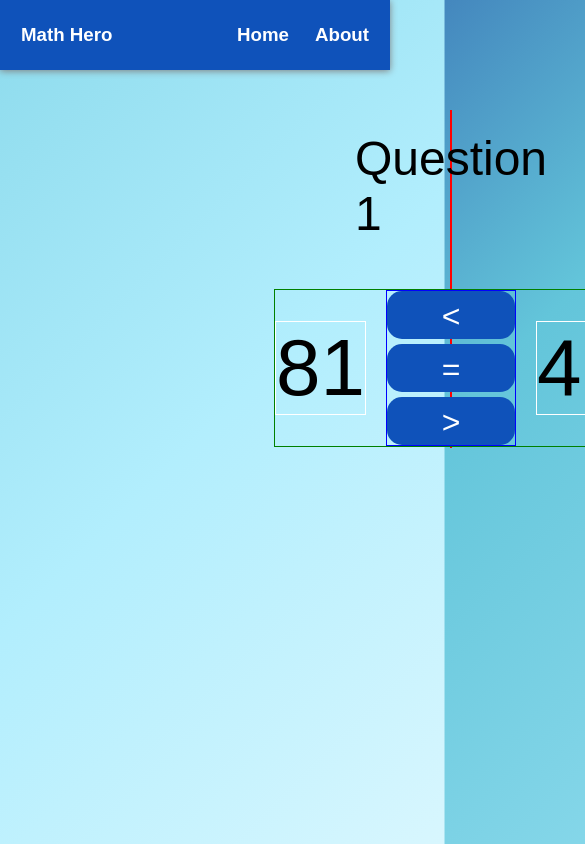
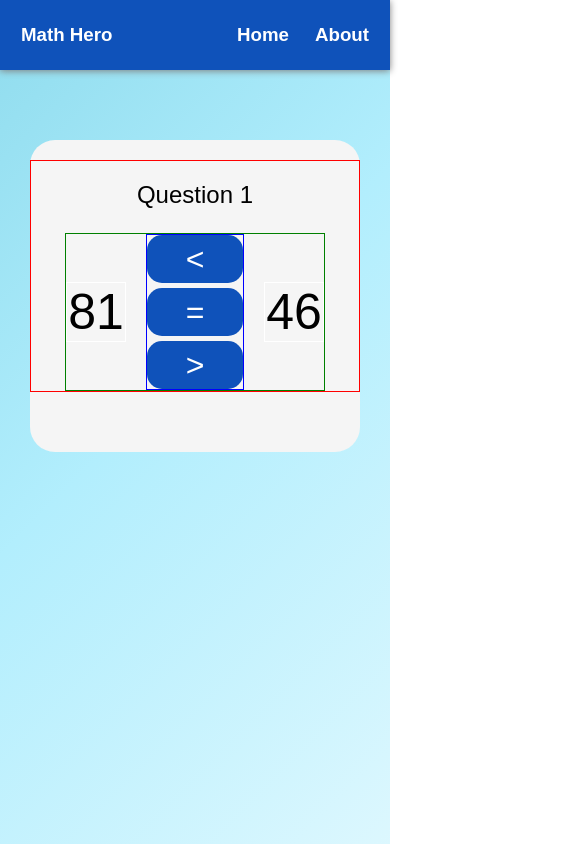
Before and after one commit to evan-desu/math-hero, a React (Create React App) app: page /compare-numbers-100 in a window 390 px wide. Shown: the top 844 px of the page, 585 px wide, since content can reach past the window. Built offline with nearby package versions, Linux system fonts and the light colour scheme; a web font is replaced by a local one.

Commit message:
style(CompareNumbersLow): Add mobiled responsiveness

```diff
--- a/src/Quizzes/CompareNumbersLow.css
+++ b/src/Quizzes/CompareNumbersLow.css
@@ -1,19 +1,16 @@
+.compare-100-container {
+    margin: 60px 450px 100px 450px;
+    padding-bottom: 60px;
+    background-color: whitesmoke;
+    border-radius: 25px;
+}
+
 .compare-100-question-container {
     display: flex;
     flex-direction: column;
     border: 1px solid red;
     align-items: center;
     font-size: 20px;
-}
-
-.compare-100-container {
-    margin: 60px 450px 100px 450px;
-    /* display: flex;
-    flex-direction: column;
-    align-items: center; */
-    padding-bottom: 60px;
-    background-color: whitesmoke;
-    border-radius: 25px;
 }
 
 .compare-100-question-number {
@@ -35,7 +32,11 @@
     font-size: 80px;
     border: 1px solid white;
     margin: 0; /* Reduces the default top/bottom margins of the <p> elements */
+    flex: 1; /* Ensures both numbers take up equal space */
+    width: 100px;
+    text-align: center;
 }
+
 .compare-100-answer-container {
     display: flex;
     flex-direction: column;
@@ -77,3 +78,41 @@
     font-size: 80px;
     margin-top: 0;
 }
+
+@media (max-width: 767px) {
+    .compare-100-container {
+        margin: 90px 30px;
+        padding-top: 20px;
+        padding-bottom: 60px;
+    }
+
+    .compare-100-question-number {
+        font-size: 1.5rem;
+    }
+
+    .compare-100-comparison-container p {
+        font-size: 50px;
+        border: 1px solid white;
+        margin: 0; /* Reduces the default top/bottom margins of the <p> elements */
+        flex: 1; /* Ensures both numbers take up equal space */
+        width: 60px;
+        text-align: center;
+    }
+
+    .compare-100-answer-container button {
+        font-size: 2rem;
+        color: white;
+        background-color: #0F52BA;
+        width: 6rem;
+        line-height: 2rem;
+    }
+
+    .compare-100-score-container {
+        margin: 40px 20px;
+        padding: 10px 20px;
+        display: flex;
+        flex-direction: column;
+        align-items: center;
+    }
+
+}
```
